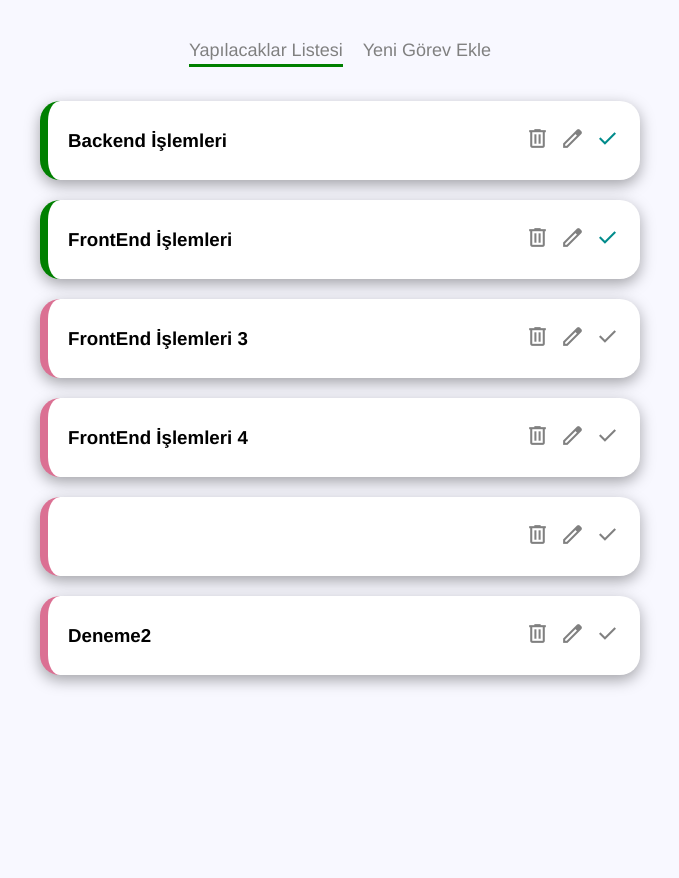
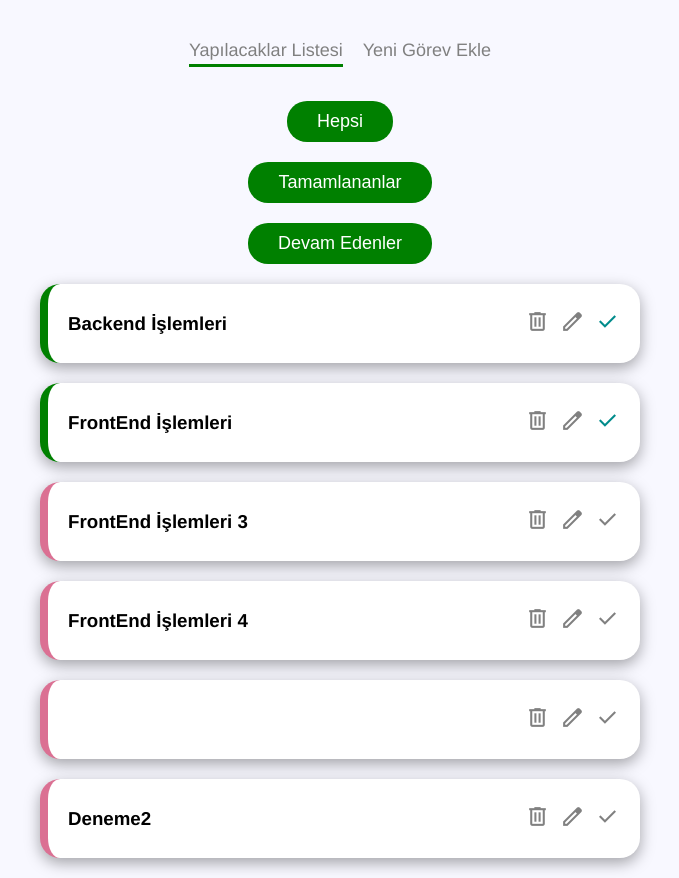
Before and after one commit to Sezer5/JiraProjectVue, a Vue app: page / in a window 1280 px wide. Shown: the whole page, without its empty margins (300-979 px from the left). Before the commit the page ends 800 px from the top, so only its background shows below. Built offline with nearby package versions, Linux system fonts and the light colour scheme; data requests are answered from the project's data file.

Commit message:
Filtreleme işlemi bitişi

```diff
--- /dev/null
+++ b/src/components/FilterTask.vue
@@ -0,0 +1,23 @@
+<template>
+  <nav>
+    <button @click="updateFilter('all')">Hepsi</button>
+    <button @click="updateFilter('completed')">Tamamlananlar</button>
+    <button @click="updateFilter('continue')">Devam Edenler</button>
+  </nav>
+</template>
+
+<script>
+export default {
+    emits:['filterChange'],
+    props:['current'],
+    methods:{
+        updateFilter(filterValue){
+            this.$emit('filterChange',filterValue)
+        }
+    }
+}
+</script>
+
+<style>
+
+</style>
--- a/src/views/HomeView.vue
+++ b/src/views/HomeView.vue
@@ -1,7 +1,8 @@
 <template>
+  <FilterTask :current="current" @filterChange="changeFilter"/>
   <div class="home">
       <div v-if="tasks.length">
-            <div v-for="task in tasks" :key="task.id">
+            <div v-for="task in filteredTasks" :key="task.id">
                   <!-- <p>{{task.title}}</p> -->
                   <SingleTask :task="task" @delete="handleDelete" @complete="handleComplete"/>
             </div>
@@ -12,14 +13,17 @@
 <script>
 // @ is an alias to /src
 import SingleTask from '../components/SingleTask.vue'
+import FilterTask from '../components/FilterTask.vue'
 export default {
   name: 'HomeView',
   components: {
-      SingleTask
+      SingleTask,
+      FilterTask
   },
   data(){
     return{
-        tasks:[]
+        tasks:[],
+        current:'all'
     }
   },
   mounted(){
@@ -36,6 +40,20 @@ export default {
         return task.id===id
       });
       myTask.complete=!myTask.complete;
+    },
+    changeFilter(filterValue){
+        this.current=filterValue;
+    }
+  },
+  computed:{
+    filteredTasks(){
+      if(this.current === 'completed'){
+        return this.tasks.filter(task =>task.complete)
+      }
+      if(this.current === 'continue'){
+        return this.tasks.filter(task =>!task.complete)
+      }
+        return this.tasks;
     }
   }
 }
```
